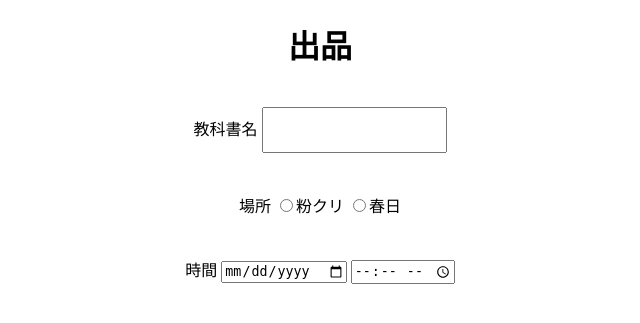
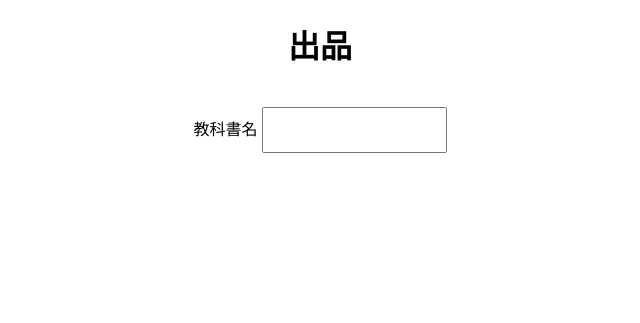
Before and after one commit to enpitut2023/ITF, a Flask app: page /exhibit in a window 1280 px wide. Shown: the top 323 px of the page, without its empty margins (320-960 px from the left). Run offline with Flask 3, Linux system fonts and the light colour scheme.

Commit message:
出品ページを更新しました

```diff
--- a/templates/exhibit.html
+++ b/templates/exhibit.html
@@ -11,18 +11,9 @@
   <form action="POST">
     <div class="name">
       <label>教科書名</label>
-      <input type="text" class="book">
+      <input type="text" class="book" aria-placeholder="教科書名">
     </div>
-    <div class="place">
-      <label>場所</label>
-      <input type="radio" value="粉クリ">粉クリ
-      <input type="radio" value="春日">春日
-    </div>
-    <div class="time">
-      <label>時間</label>
-      <input type="date">
-      <input type="time">
-    </div>
+
   </form>
 
 </body>
```
